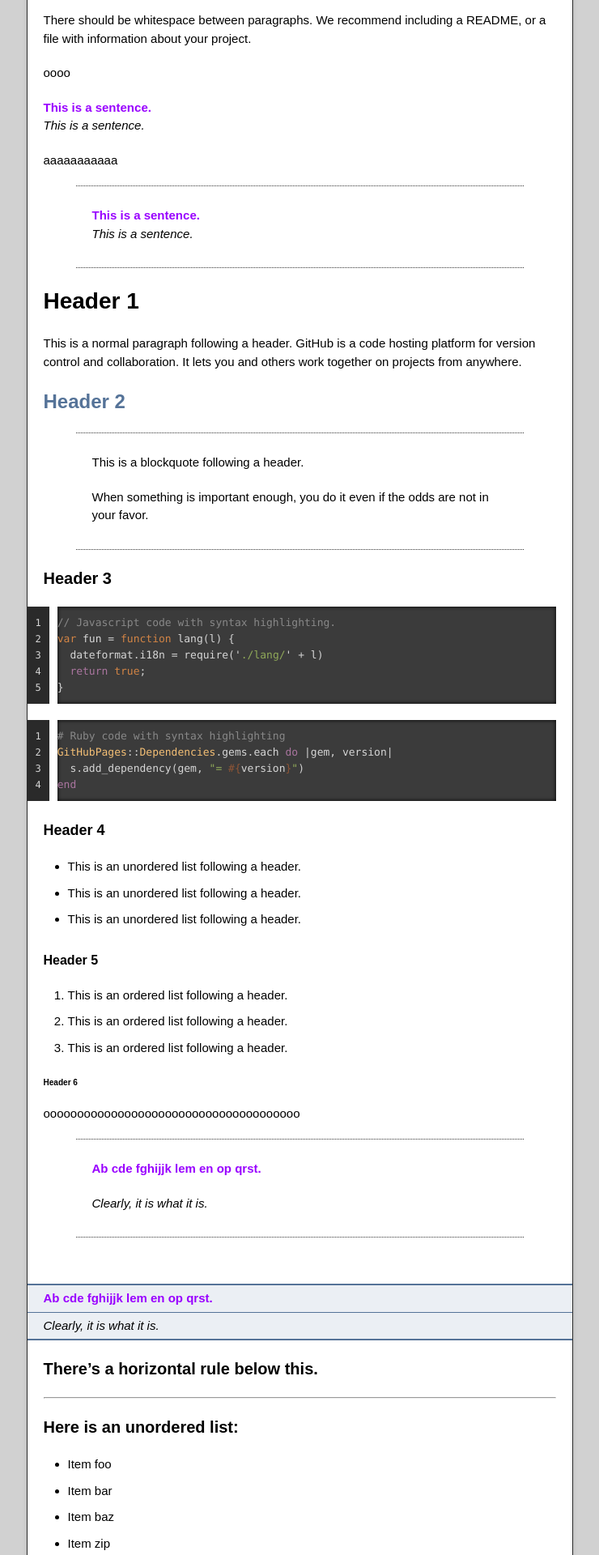
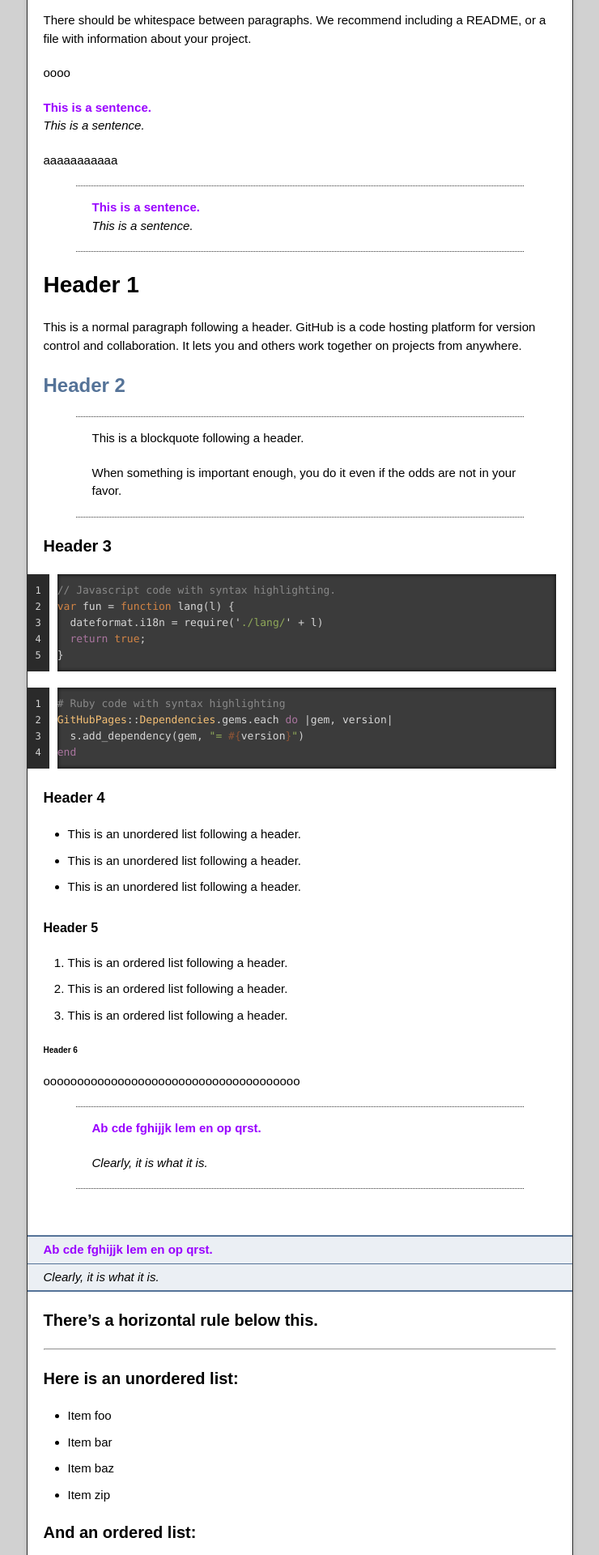
Before and after one commit to LoCCan4/loccan4.github.io, a Jekyll site: the page built from index.md, in a window 1280 px wide. Shown: the part 367-2287 px from the top of the page at 81% size, without its empty margins (270-1010 px from the left). Built offline with Jekyll 4.4.1, drawn with Linux system fonts in a browser that asks for light colours.

Commit message:
Update jekyll-theme-time-machine.scss

```diff
--- a/_sass/jekyll-theme-time-machine.scss
+++ b/_sass/jekyll-theme-time-machine.scss
@@ -417,7 +417,6 @@ footer .owner p a {
 .markdown-body blockquote {
   border-top: 1px dotted #333;
   border-bottom: 1px dotted #333;
-  padding: 10px 20px;
   padding-left: 20px;
 }
 
```
